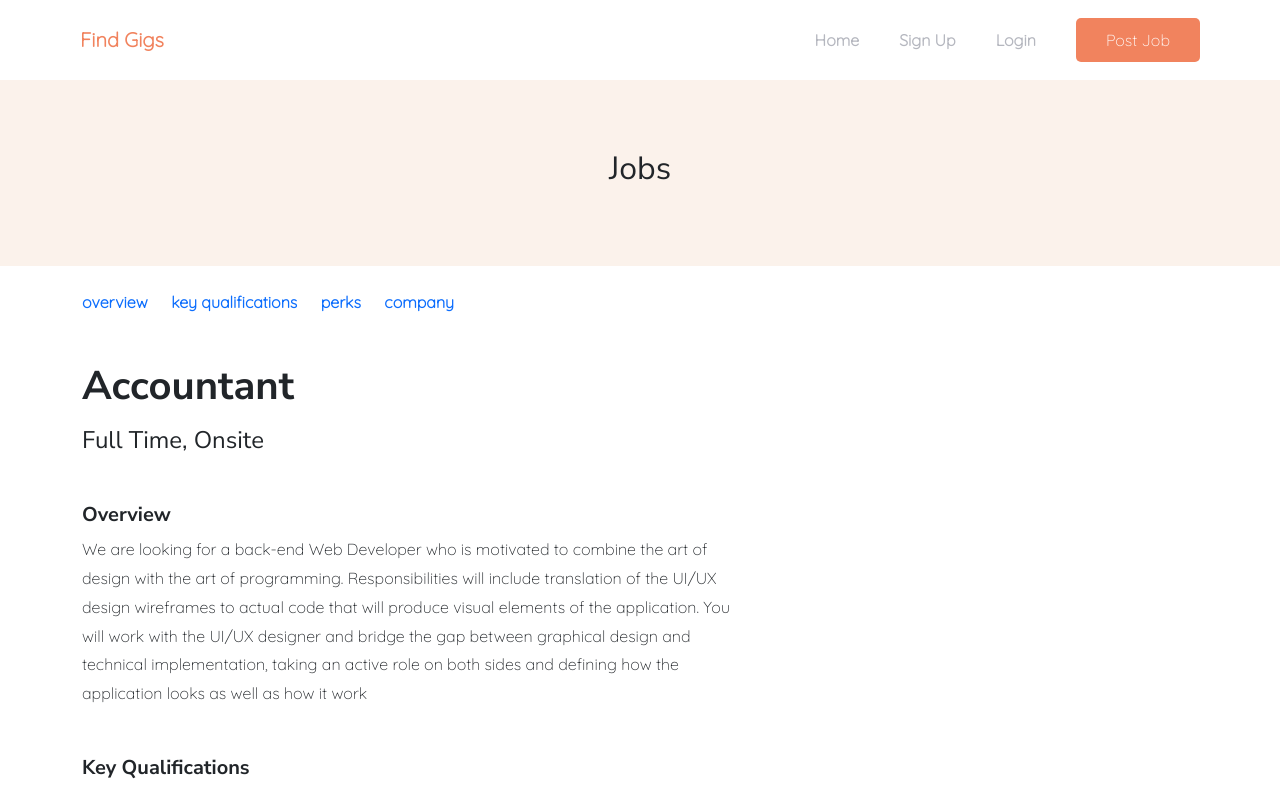
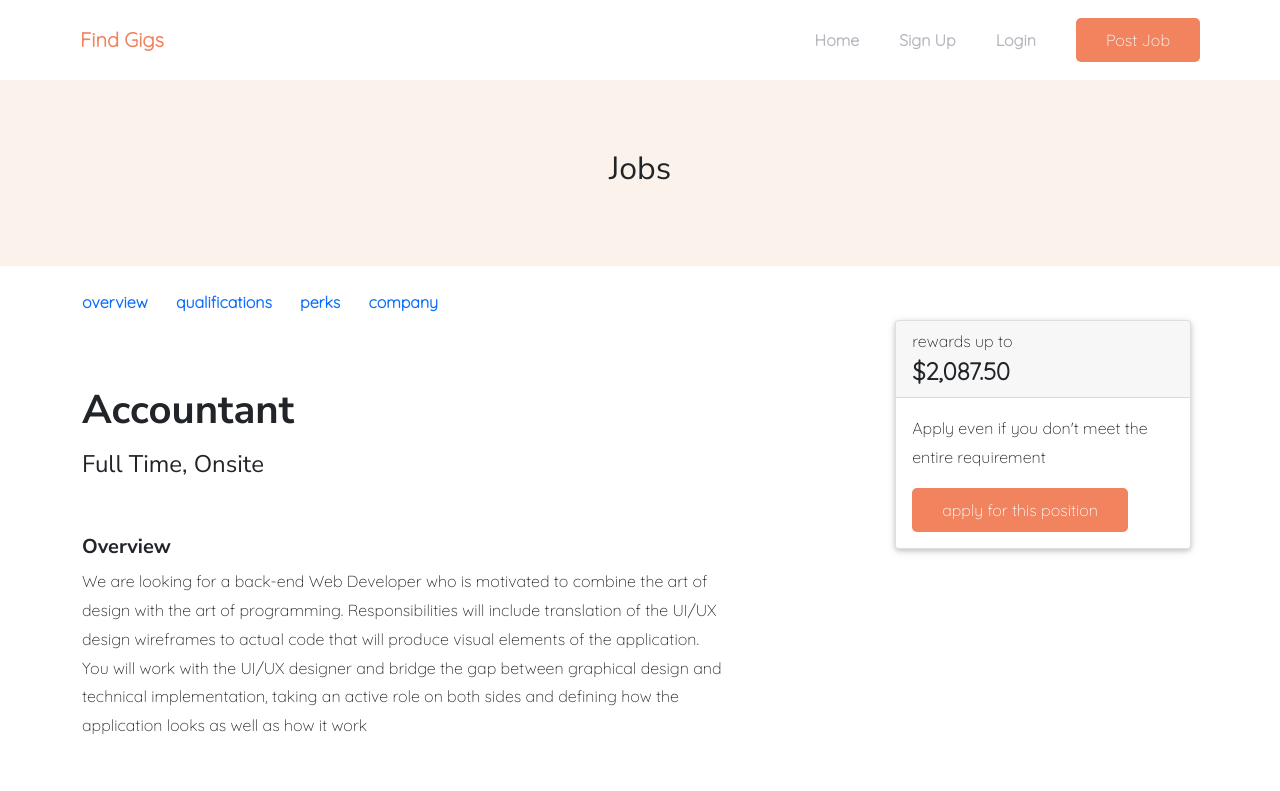
Before and after one commit to Ademayowa/strapi-job-app-v1, a Next.js app: page /jobs/accountant in a window 1280 px wide. Shown: the top 791 px of the page. Built offline with nearby package versions, Linux system fonts and the light colour scheme; no server answers.

Commit message:
working on single job page

```diff
--- a/pages/jobs/[slug].js
+++ b/pages/jobs/[slug].js
@@ -1,9 +1,19 @@
-import { Container, Col } from 'react-bootstrap';
+import {
+  Container,
+  Col,
+  Row,
+  Card,
+  Body,
+  Title,
+  Text,
+  Button,
+} from 'react-bootstrap';
 import { BiChevronsRight } from 'react-icons/bs';
 import { API_URL } from '@/config/index';
 import Layout from '@/components/Layout';
 import BreadCrumb from './breadCrumb';
 import JobInfo from './jobInfo';
+import styles from '@/styles/SingleJobPage.module.css';
 
 export default function SingleJobPage({ jb }) {
   const { role, type, description, skills, company } = jb;
@@ -11,8 +21,10 @@ export default function SingleJobPage({ jb }) {
   return (
     <Layout title={jb.role}>
       <BreadCrumb />
-      <Container>
+      <Container className={styles.singleJob}>
+        <Row>
           <JobInfo />
+
           <h3 className='fs-1 fw-bold mt-5 mb-3'>{role}</h3>
           <h4>{type}</h4>
           <h5 className='mt-5 fw-bold'>Overview</h5>
@@ -29,9 +41,33 @@ export default function SingleJobPage({ jb }) {
           <Col lg={7}>
             <p>{company}</p>
           </Col>
+
+          {/* Show on Desktop screens Only */}
+          <Col className={styles.right} lg={4} xl={3}>
+            <Card>
+              <Card.Header>
+                rewards up to <br />
+                <span className='fw-bold fs-4'>$2,087.50</span>
+              </Card.Header>
+              <Card.Body>
+                <Card.Text>
+                  Apply even if you don't meet the entire requirement
+                </Card.Text>
+                <Button variant='danger'>apply for this position</Button>
+              </Card.Body>
+            </Card>
+          </Col>
+
+          {/* Show on Tablet & mobile Only */}
+          <div className={styles.rightMobile}>
+            <div className='d-grid gap-2'>
+              <Button variant='danger' size='lg'>
+                apply for this position
+              </Button>
+            </div>
+          </div>
+        </Row>
       </Container>
-
-      {/* company */}
     </Layout>
   );
 }
--- a/pages/jobs/jobInfo.js
+++ b/pages/jobs/jobInfo.js
@@ -2,13 +2,13 @@ import Link from 'next/link';
 
 export default function JobInfoPage() {
   return (
-    <div className='col-lg-4 d-flex justify-content-between mt-4 mb-4 fw-bold'>
+    <div className='col-lg-4 col-md-6 d-flex justify-content-between mt-4 mb-4 fw-bold'>
       <Link href='#'>
         <a>overview</a>
       </Link>
 
       <Link href='#'>
-        <a>key qualifications</a>
+        <a>qualifications</a>
       </Link>
 
       <Link href='#'>
--- /dev/null
+++ b/styles/SingleJobPage.module.css
@@ -0,0 +1,28 @@
+.right {
+  position: fixed;
+  top: 40%;
+  right: 6%;
+}
+
+.singleJob {
+  position: relative;
+  margin-bottom: 20px;
+}
+
+/* Hide button on mobile & Tablet */
+@media (min-width: 992px) {
+  .rightMobile {
+    display: none !important;
+  }
+}
+
+@media (max-width: 992px) {
+  .right {
+    display: none !important;
+  }
+
+  .rightMobile {
+    position: sticky !important;
+    bottom: 0% !important;
+  }
+}
```
Lines whose indentation alone changed are shown as unchanged.
